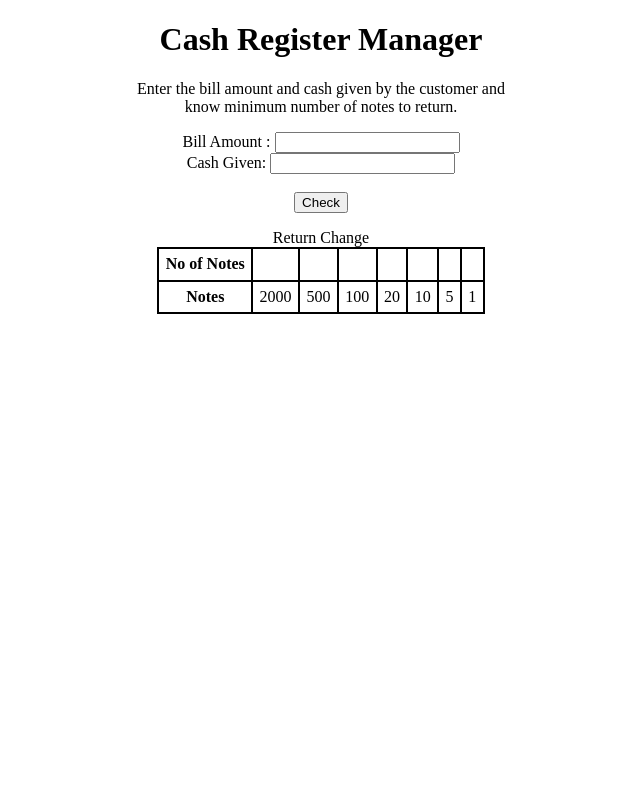
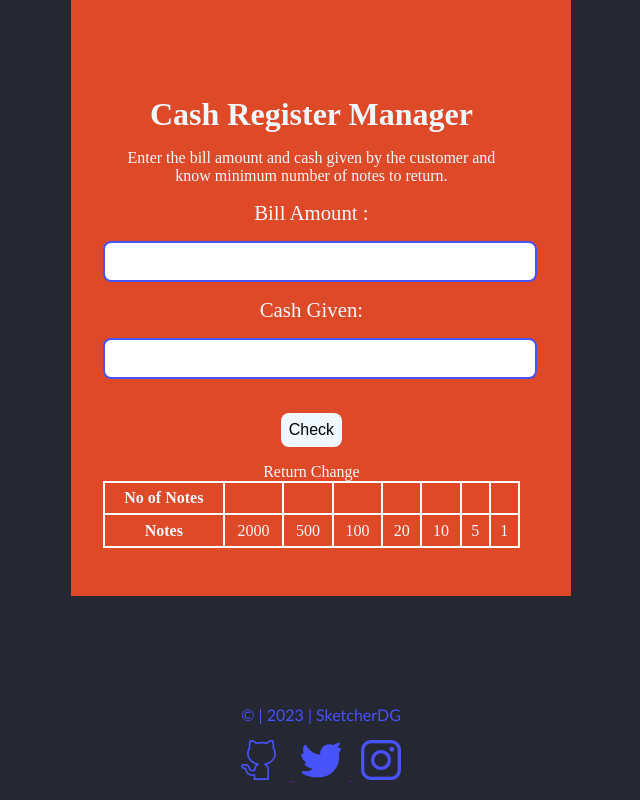
Before and after one commit to Deepankar1599/cash-register, a plain HTML site: page index.html in a window 1280 px wide. Shown: the whole page, without its empty margins (319-959 px from the left). Drawn offline with Linux system fonts and the light colour scheme.

Commit message:
update design css

```diff
--- a/index.html
+++ b/index.html
@@ -8,10 +8,11 @@
     <title>Cash Register</title>
 </head>
 <body>
+    <main>
     <h1>Cash Register Manager</h1>
     <p>Enter the bill amount and cash given by the
         customer and know minimum number of notes to return.</p>
-    <main>
+
         <div class="take-input">
             <label for="bill-amt">Bill Amount :</label>
             <input type="number" id="bill-amt"></br>
@@ -52,6 +53,26 @@
         </table>
     </main>
 
+    <footer>
+        <ul>
+          <p>© | 2023 | SketcherDG</p>
+          <li></li>
+          <a href="">
+            <img src="github.png" alt="">
+          </a>
+
+          <a href="">
+            <img src="twitter.png" alt="">
+          </a>
+
+          <a href="">
+            <img src="instagram.png" alt="">
+          </a>
+
+        </ul>
+
+      </footer>
+
     <script src="index.js" defer ></script>
 </body>
 </html>
--- a/style.css
+++ b/style.css
@@ -1,21 +1,117 @@
+*{
+  margin: 0px;
+  padding: 0px;
+}
 body{
+
     text-align: center;
     margin: auto;
-    width: 400px;
+    width: 500px;
+    background-color: #252733;
+
+
+
+}
+
+h1,p{
+  margin: 1rem;
+}
+h1{
+  color: aliceblue;
+}
+.take-input{
+  display: block;
+ font-size: 1.3rem;
+
+
+
+}
+input{
+  width: 100%;
+  font-size: 1.3rem;
+  margin-bottom: 1rem;
+  margin-top: 1rem;
+  padding: 0.4rem;
+  border-radius: 0.5rem;
+  border: 2px solid #4752f9;
+
+
 }
 main{
+  color: aliceblue;
     display: block;
-    margin: auto;
     text-align: center;
     justify-content: center;
+    background-color: #de4a27;
+    /* margin: auto ; */
+    padding-top: 10vh;
+    padding-left: 2rem;
+    padding-right: 3.2rem;
+    padding-bottom: 3rem;
+
+
+
+
+}
+button{
+  background-color: aliceblue;
+  padding: 0.5rem;
+  font-size: 1rem;
+  border: none;
+  border-radius: 0.5rem;
+}
+button:hover{
+  font-size: 1.1rem;
+  color: aliceblue;
+  background-color:#4752f9 ;
 }
  table,th, td {
-    border:2px solid black;
+  color: aliceblue;
+    border:2px solid white;
     border-collapse: collapse;
     padding: 0.4rem;
   }
   table{
     display: table;
+    margin-bottom: 5rem;
+    margin: auto;
+    width: 100%;
 
-    margin: auto;
+
   }
+
+
+  footer{
+    text-align: center;
+  position: absolute;
+display: block;
+  bottom: 1rem;
+  left: 0;
+  right: 0;
+
+
+}
+footer ul{
+text-align: center;
+list-style-type: none;
+display:inline;
+
+/*   margin-left: -3vw; */
+/*   margin-block-start: 1em;
+ margin-block-end: 1em;  */
+
+}
+/* li,a,img{
+display: inline;
+} */
+footer img{
+width: 40px;
+
+padding-left: 8px;
+padding-right: 8px;
+}
+footer p{
+ font-family: 'Gill Sans', 'Gill Sans MT', Calibri, 'Trebuchet MS', sans-serif;
+  font-weight: 150;
+ color: #4752f9;
+}
```
Also changed, not shown: github.png (added), github.svg (added), instagram.png (added), instagram.svg (added), twitter.png (added), twitter.svg (added).
